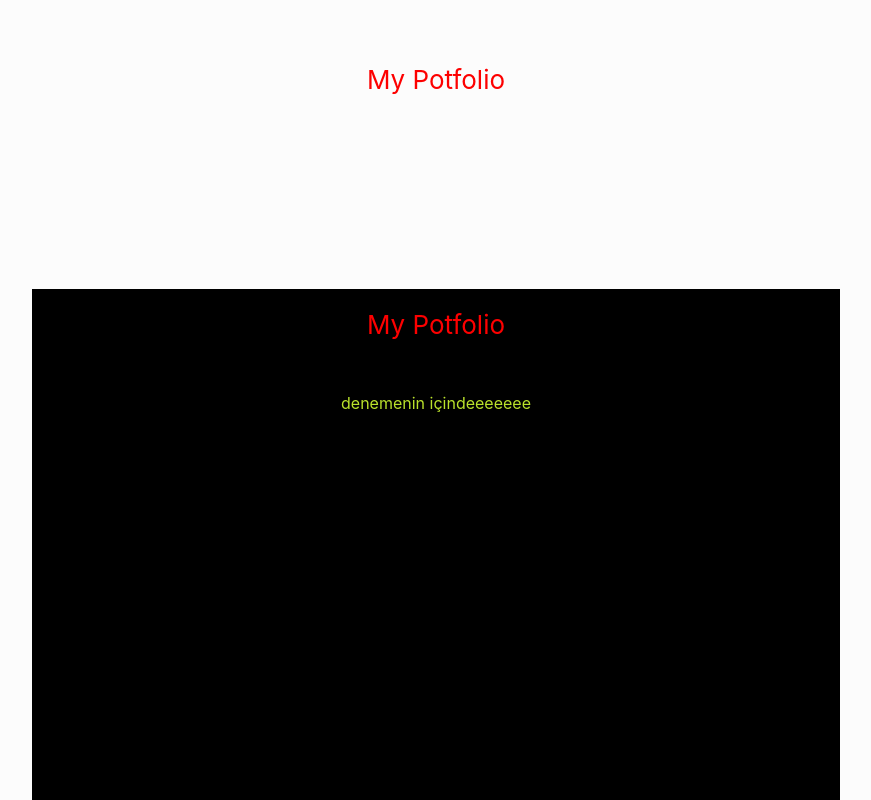
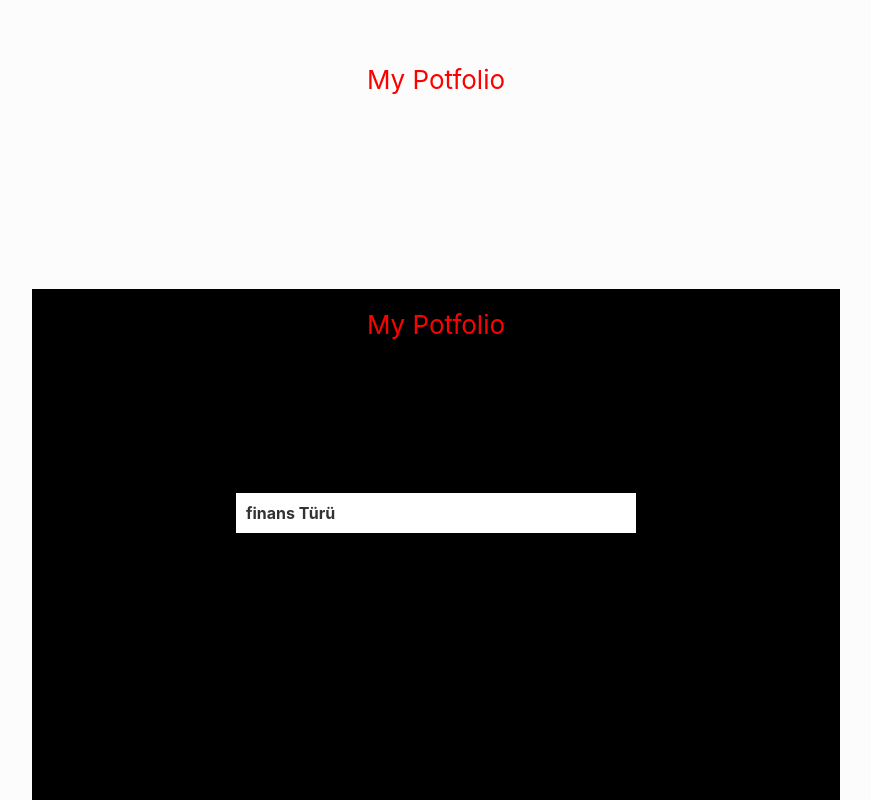
Before and after one commit to kynkcaycan/Financial_Portfolio, a React (Create React App) app: page /buy in a window 1280 px wide. Shown: the top 800 px of the page, without its empty margins (204-1075 px from the left). Built offline with nearby package versions, Linux system fonts and the light colour scheme.

Commit message:
buton ve buypage

```diff
--- a/src/App.js
+++ b/src/App.js
@@ -2,10 +2,13 @@
 import './App.css';
 import Button from '@mui/material/Button';
 import BuyPage from './Pages/BuyPage';
+// Updated upstream
 import {useHistory} from "react-router-dom"
 
 import { Link } from "react-router-dom/cjs/react-router-dom.min";
 
+
+//Stashed changes
 import { BrowserRouter as Router, Route, Switch } from 'react-router-dom';
 import Deneme from './deneme';
 import ButonsMain from './butonsMain';
@@ -30,7 +33,7 @@ function App() {
 
               </Route>
               <Route path="/buy">
-                <Deneme/>
+                <BuyPage/>
               </Route>
 
             </Switch>
@@ -39,7 +42,10 @@ function App() {
       </div>
     </Router>
     </div>
+//Updated upstream
 
+
+// Stashed changes
 
   );
 }
--- a/src/Components/Dropdown.css
+++ b/src/Components/Dropdown.css
@@ -1,3 +1,33 @@
+*{
+    margin: 0;
+    padding: 0;
+}
+
+body{
+    background: #fcfcfc;
+}
+
+.container{
+    width: 100%;
+    height:100vh;
+}
+.dropdown{
+    width: 400px;
+    margin: 100px auto;
+    position: relative;
+}
+.dropdown .dropdown-btn{
+    padding: 10px;
+    background: #fff;
+    box-shadow: 3px 3px 10px 6px rgba(0, 0, 0, 0.06);
+    font-weight: bold;
+    color: #333;
+    display: flex;
+    align-items: center;
+    cursor: pointer;
+    justify-content: space-between;
+}
+
 *{
     margin: 0;
     padding: 0;
@@ -29,15 +59,26 @@ body{
 }
 
 .dropdown .dropdown-content {
-    position:absolute;
+   /* position:absolute;
     top:110%;
     left: 0;
     padding: 10px;
     background: #fff;
     box-shadow: 3px 3px 10px 6px rgba(0, 0, 0, 0.06);
+
+    color: #333;
+    */
     font-weight: 500;
-    color: #333;
-    width: 95%;
+  position: absolute;
+  top: 100%;
+  left: 0;
+  background-color: #f1f1f1;
+  border: 1px solid #ccc;
+  padding: 8px;
+  display: grid;
+  grid-template-columns: 1fr; /* Bir sütun */
+  gap: 8px; /* Sütunlar arası boşluk */
+  width: 95%;
 }
 .dropdown .dropdown-content .dropdown-item{
     padding: 10px;
--- a/src/Components/Dropdown.jsx
+++ b/src/Components/Dropdown.jsx
@@ -1,7 +1,18 @@
 import React, { useState } from 'react'
 import './Dropdown.css'
 function Dropdown (){
-    const [isActive,setIsActive]=useState(false)
+    const [isActive,setIsActive,activeItem]=useState(false)
+
+
+      const [ setActiveItem] = useState(null);
+
+      const handleItemClick = (itemIndex) => {
+      if (activeItem === itemIndex) {
+        setActiveItem(null);
+      } else {
+        setActiveItem(itemIndex);
+      }
+    };
     return (
 
         <div className="dropdown">
@@ -13,18 +24,30 @@ function Dropdown (){
              </div>
             {isActive&& (
                 <div className="dropdown-content">
-                   <div className="dropdown-item">
+                   <button className="dropdown-item" onClick={() => handleItemClick(0)}>
                      Döviz
-                   </div>
-                   <div className="dropdown-item">
+                   </button>
+                   {activeItem === 0 && (
+                      <div className="dropdown-content-alt">
+                            <button className="dropdown-item-alt">Alt Menü 1</button>
+                            <button className="dropdown-item-alt">Alt Menü 2</button>
+                      </div>
+        )}
+                   <button className="dropdown-item" onClick={() => handleItemClick(1)}>
                      Altin
-                   </div>
-                   <div className="dropdown-item">
+                   </button>
+                   {activeItem === 1 && (
+                      <div className="dropdown-content-alt">
+                            <button className="dropdown-item-alt">Alt Menü 3</button>
+                            <button className="dropdown-item-alt">Alt Menü 4</button>
+                      </div>
+        )}
+                   <button className="dropdown-item">
                      Fon
-                   </div>
-                   <div className="dropdown-item">
+                   </button>
+                   <button className="dropdown-item">
                      Hisse
-                   </div>
+                   </button>
                    </div>
             )}
 
--- a/src/Pages/BuyPage.js
+++ b/src/Pages/BuyPage.js
@@ -1,6 +1,6 @@
 import React from 'react';
 
-import Dropdown from '../components/Dropdown'
+import Dropdown from '../Components/Dropdown'
 
 function BuyPage () {
     return(
--- a/src/deneme.js
+++ b/src/deneme.js
@@ -1,6 +1,11 @@
+
+import BuyPage from "./Pages/BuyPage";
 const Deneme = () => {
     return (
-        <p>denemenin içindeeeeeee</p>
+        <div>
+
+        <BuyPage/>
+        </div>
     );
 }
 
```
